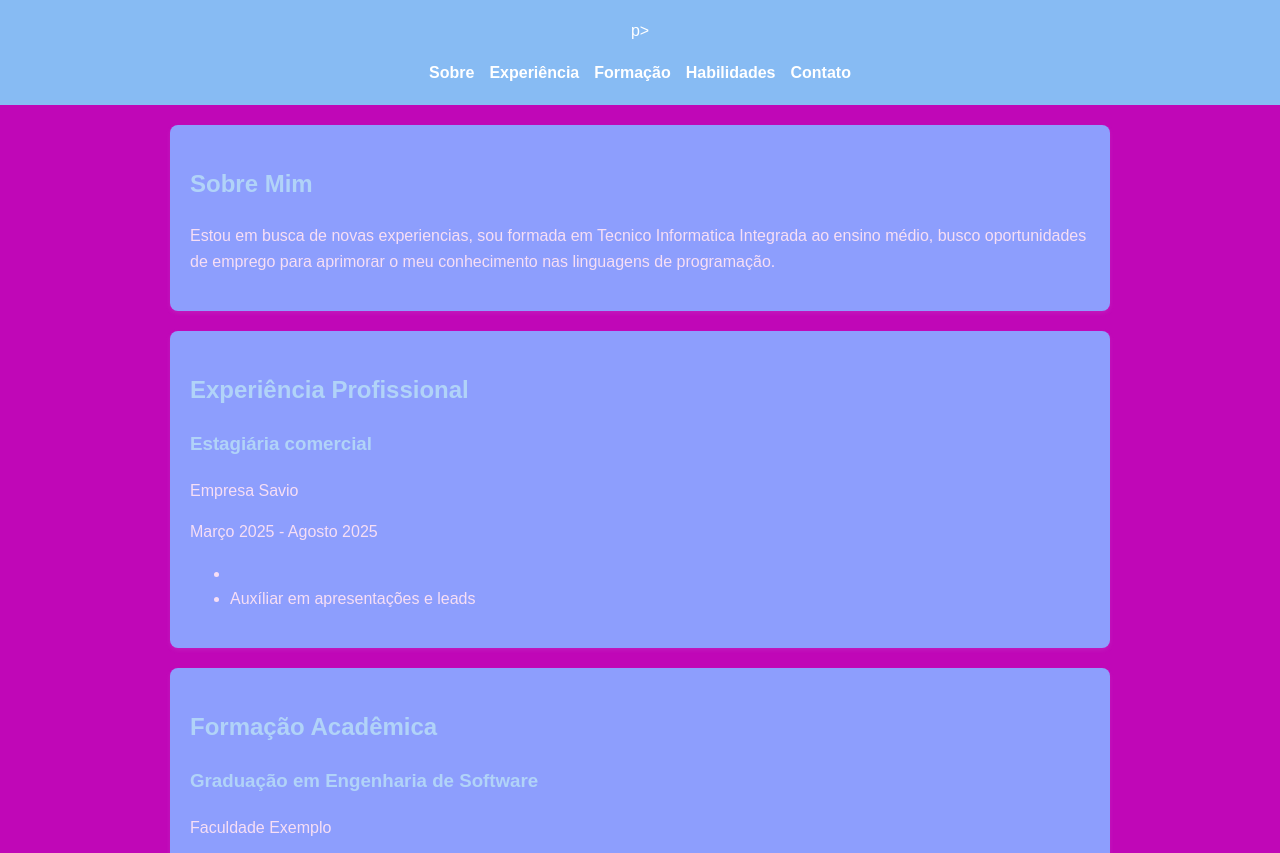
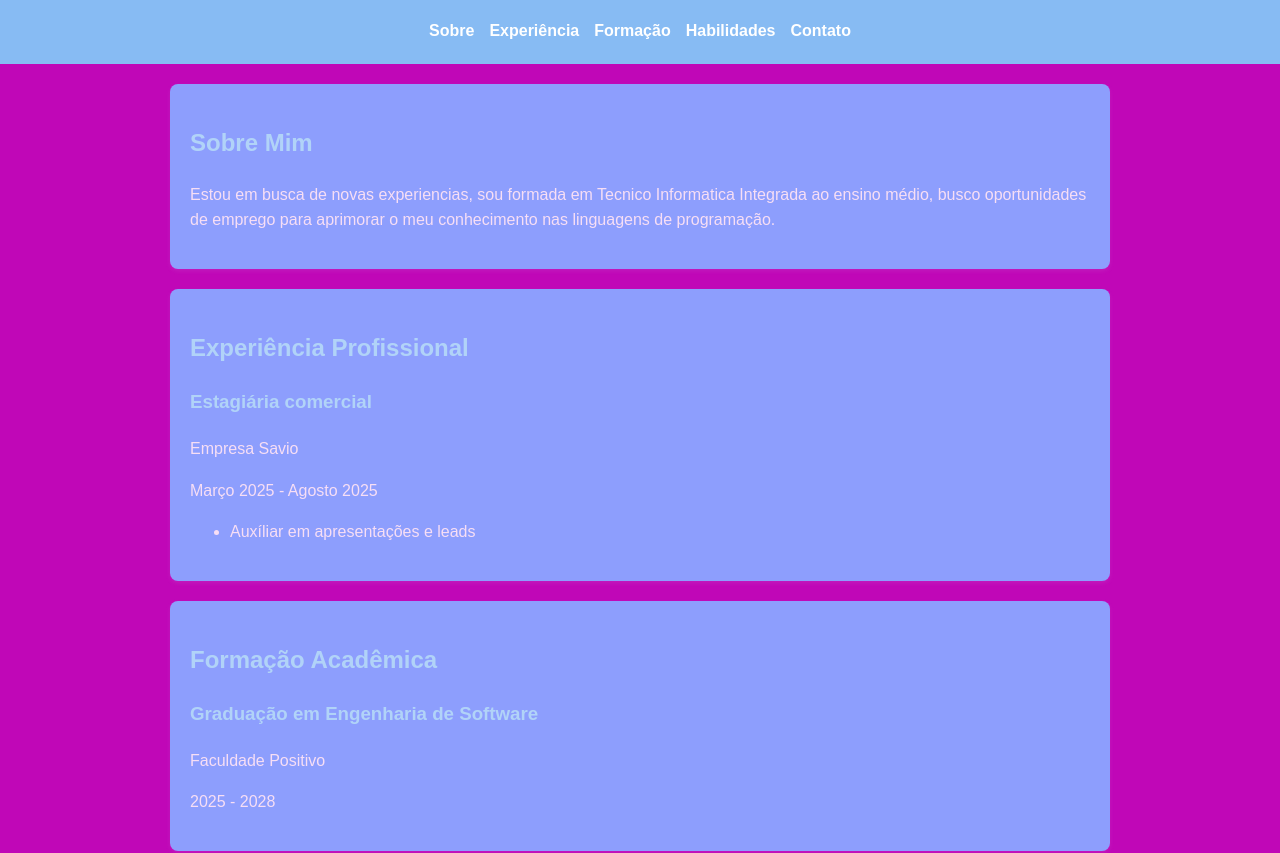
Before and after one commit to GiovanaSgarbi/Trabalho-Curriculo, a plain HTML site: page docs/index.html in a window 1280 px wide. Shown: the part 96-949 px from the top of the page. Drawn offline with Linux system fonts and the light colour scheme.

Commit message:
Update index.html

```diff
--- a/docs/index.html
+++ b/docs/index.html
@@ -11,7 +11,7 @@
 
     <header id="cabecalho">
         <h1>Giovana Sgarbi Benteu Tomaz</h1>
-        <p class="titulo-profissional">p>
+        <p class="titulo-profissional">
         <nav id="menu">
             <a href="#sobre">Sobre</a>
             <a href="#experiencia">Experiência</a>
@@ -37,7 +37,6 @@
                 <p class="empresa">Empresa Savio</p>
                 <p class="periodo">Março 2025 - Agosto 2025</p>
                 <ul>
-                    <li></li>
                     <li>Auxíliar em apresentações e leads</li>
                 </ul>
             </div>
@@ -47,8 +46,8 @@
             <h2>Formação Acadêmica</h2>
             <div class="card-formacao">
                 <h3>Graduação em Engenharia de Software</h3>
-                <p class="instituicao">Faculdade Exemplo</p>
-                <p class="periodo">2025 - 2029</p>
+                <p class="instituicao">Faculdade Positivo</p>
+                <p class="periodo">2025 - 2028</p>
             </div>
         </section>
 
```
